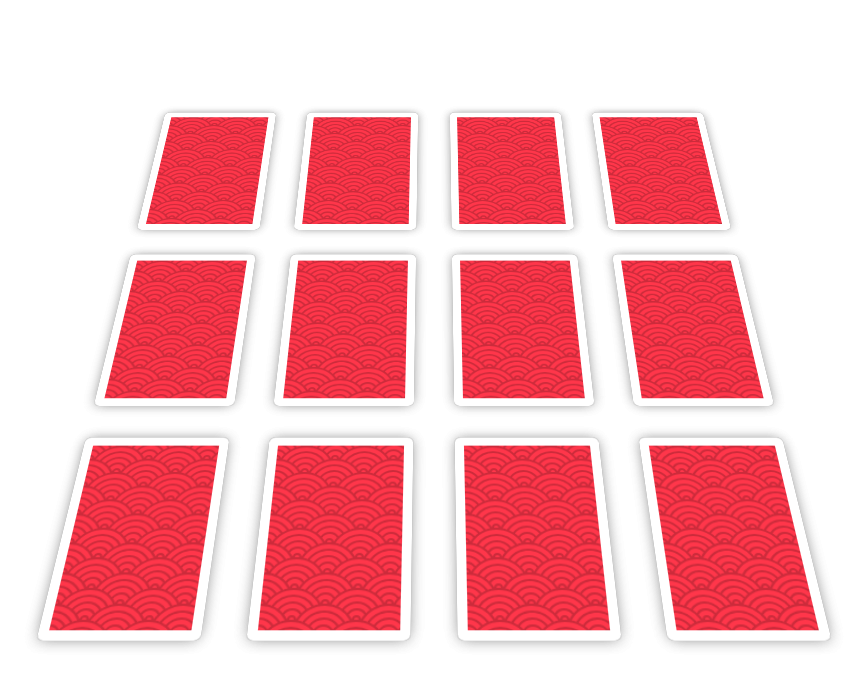
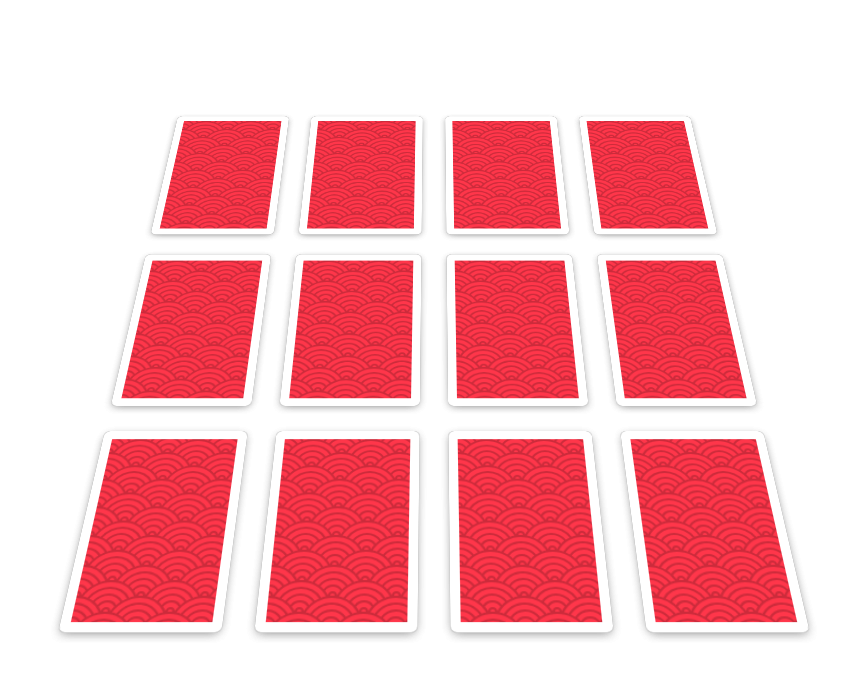
Before and after one commit to atamocius/memorya, a React (Vite) app: page / in a window 1280 px wide. Shown: the top 686 px of the page, without its empty margins (206-1073 px from the left). Built offline with nearby package versions, Linux system fonts and the light colour scheme.

Commit message:
Adjusted styles

```diff
--- a/src/components/card/index.module.css
+++ b/src/components/card/index.module.css
@@ -25,7 +25,7 @@
   height: 100%;
 
   border-radius: 0.4em;
-  box-shadow: 0 0 1em -0.2em rgba(0, 0, 0, 0.3);
+  box-shadow: 0 0.17em 0.7em -0.2em rgba(0, 0, 0, 0.3);
 
   will-change: transform, opacity;
 }
--- a/src/game.module.css
+++ b/src/game.module.css
@@ -1,7 +1,7 @@
 .root {
   --perspective: 800px;
-  --width: 54em;
-  --height: 52em;
+  --width: 50em;
+  --height: 50em;
 
   display: flex;
   flex-direction: column;
```
